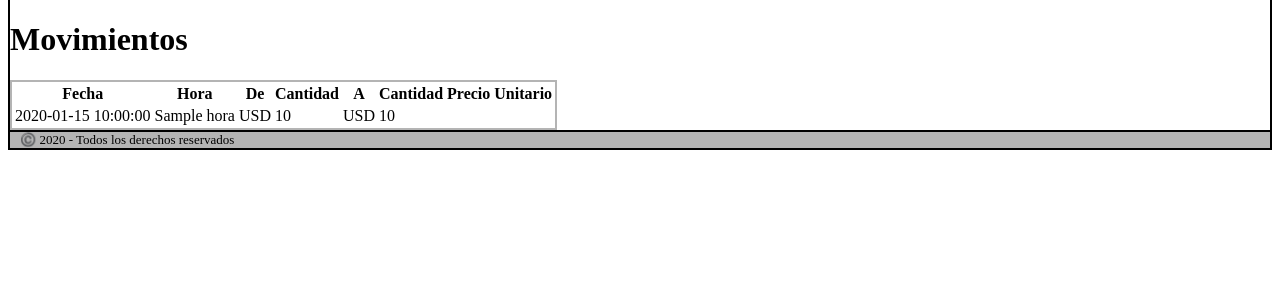
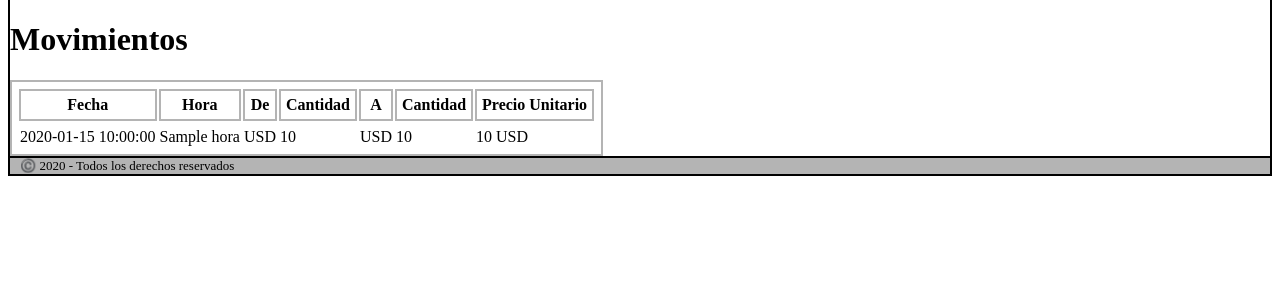
Before and after one commit to Cobra914/proyecto_final_flask, a Flask app: template mycrypto/templates/inicio.html in a window 1280 px wide. Shown: the part 100-400 px from the top of the page. Run offline with Flask 3, Linux system fonts and the light colour scheme; the template is opened without the code that fills it: most values are stand-ins (such as "Sample title", 1, 10 or a date in 2020).

Commit message:
feat: agregado precio unitario

```diff
--- a/mycrypto/static/css/styles.css
+++ b/mycrypto/static/css/styles.css
@@ -34,8 +34,15 @@
 }
 
 .paper {
-    padding: -5px;
+    padding: 5px;
     border-width: 2px;
     border-style: solid;
     border-color: rgb(180, 180, 180);
 }
+
+.cabecera {
+    border-width: 2px;
+    border-style: solid;
+    border-color: rgb(180, 180, 180);
+    padding: 5px;
+}
--- a/mycrypto/templates/inicio.html
+++ b/mycrypto/templates/inicio.html
@@ -22,6 +22,7 @@
     {% if movs %}
     {% for m in movs %}
     <tr class="fila">
+    <tr></tr>
     <td class="dato">
         {% if m.fecha %}
         {{ m.fecha }}
@@ -68,9 +69,11 @@
         {% endif %}
     </td>
     </td>
+    <td class="dato">
+        {{ m.obtener_unit_price }} {{ m.from_currency }}
+    </td>
     </tr>
     {% endfor %}
     {% endif %}
-
 </table>
 {% endblock contenido %}
```
Also changed, not shown: mycrypto/models.py (+10 -1 lines), mycrypto/data/movements.db. Lines whose indentation alone changed are shown as unchanged.
